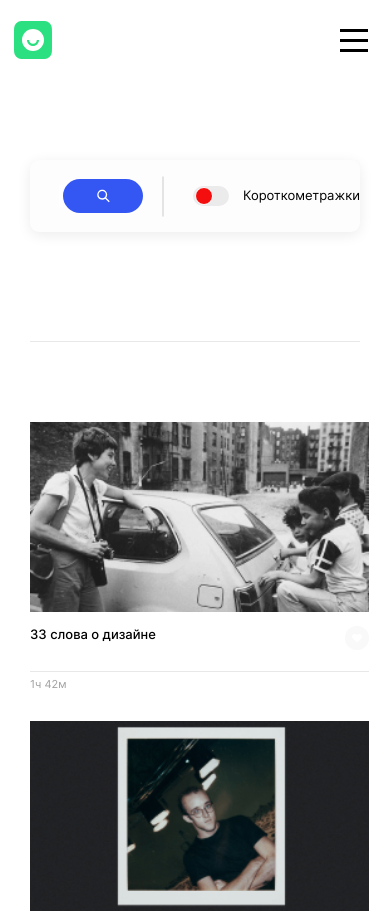
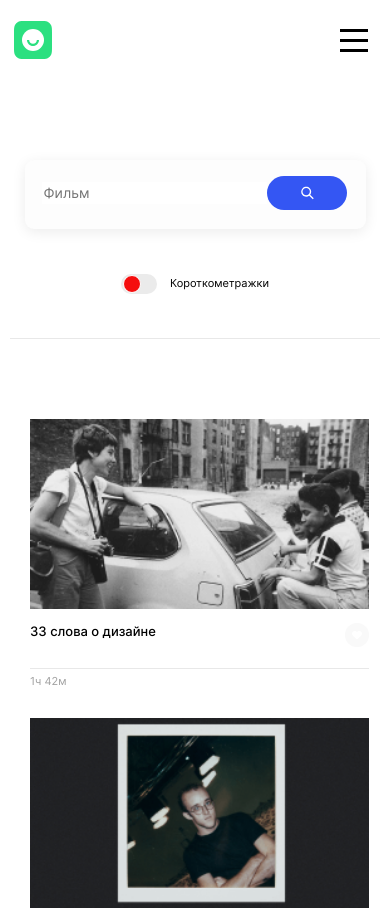
Before and after one commit to h1ze/movies-explorer-frontend, a React (Create React App) app: page /movies in a window 390 px wide. Shown: the top 913 px of the page. Built offline with nearby package versions, Linux system fonts and the light colour scheme.

Commit message:
feat: добавитьSearchForm адаптивность до 320px

```diff
--- a/src/components/App/App.css
+++ b/src/components/App/App.css
@@ -2,5 +2,4 @@
   display: flex;
   flex-direction: column;
   min-height: 100vh;
-  width: 100%;
 }
--- a/src/components/FilterCheckbox/FilterCheckbox.css
+++ b/src/components/FilterCheckbox/FilterCheckbox.css
@@ -46,3 +46,10 @@
 .filter-checkbox__input:checked + .filter-checkbox__tumbler::before {
   background-color: #2be080;
 }
+
+@media screen and (max-width: 568px) {
+  .filter-checkbox {
+    font-size: 11px;
+    gap: 13px;
+  }
+}
--- a/src/components/MoviesCardList/MoviesCardList.jsx
+++ b/src/components/MoviesCardList/MoviesCardList.jsx
@@ -8,7 +8,7 @@ const MoviesCardList = () => {
     <section className="movies-cards">
       <ul className="movies-cards__list">
         {movies.map((card) => {
-          return <MoviesCard card={card} />;
+          return <MoviesCard card={card} key={card.id} />;
         })}
       </ul>
     </section>
--- a/src/components/SearchForm/SearchForm.css
+++ b/src/components/SearchForm/SearchForm.css
@@ -3,13 +3,19 @@
 }
 
 .form {
+  padding: 19px 30px 19px 19px;
   margin-bottom: 69px;
-  padding: 19px 30px 19px 19px;
   display: flex;
   align-items: center;
   background: #fdfdfd;
   box-shadow: 0px 3px 14px rgba(0, 0, 0, 0.08);
   border-radius: 9px;
+}
+
+.form__search-panel {
+  display: flex;
+  align-items: center;
+  width: 100%;
 }
 
 .form__icon {
@@ -59,12 +65,53 @@
 }
 
 @media screen and (max-width: 984px) {
+  .search-form {
+    padding: 80px 30px 10px;
+  }
+
   .form {
     padding-right: 20px;
     margin-bottom: 109px;
   }
+}
 
+@media screen and (max-width: 568px) {
   .search-form {
-    padding: 80px 30px 10px;
+    padding: 80px 10px 10px;
+  }
+
+  .form {
+    margin-bottom: 44px;
+    padding: 0;
+    flex-direction: column;
+    background: #fff;
+    box-shadow: none;
+    border-radius: 0;
+  }
+
+  .form__search-panel {
+    padding: 16px 0 19px;
+    margin-bottom: 45px;
+    background: #fdfdfd;
+    box-shadow: 0px 3px 14px rgba(0, 0, 0, 0.08);
+    border-radius: 9px;
+    width: auto;
+  }
+
+  .form__icon {
+    display: none;
+  }
+
+  .form__input {
+    margin-left: 17px;
+    font-size: 14px;
+  }
+
+  .form__button {
+    margin-right: 19px;
+  }
+
+  .form__stroke {
+    display: none;
   }
 }
--- a/src/components/SearchForm/SearchForm.jsx
+++ b/src/components/SearchForm/SearchForm.jsx
@@ -12,6 +12,7 @@ const SearchForm = () => {
   return (
     <section className="search-form">
       <form className="form" name="search-form">
+        <div className="form__search-panel">
           <div className="form__icon"></div>
           <input
             id="search-input"
@@ -26,9 +27,10 @@ const SearchForm = () => {
           />
           <button className="form__button" type="submit"></button>
           <div className="form__stroke"></div>
+        </div>
         <FilterCheckbox />
       </form>
-      <div className='search-form__underline'></div>
+      <div className="search-form__underline"></div>
     </section>
   );
 };
```
Also changed, not shown: 1 other file (tests, documents, lock files or other folders). Lines whose indentation alone changed are shown as unchanged.
